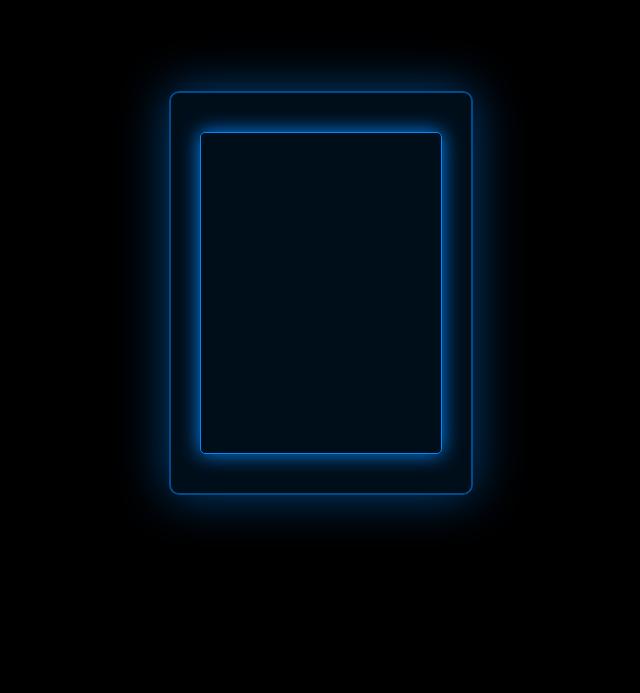
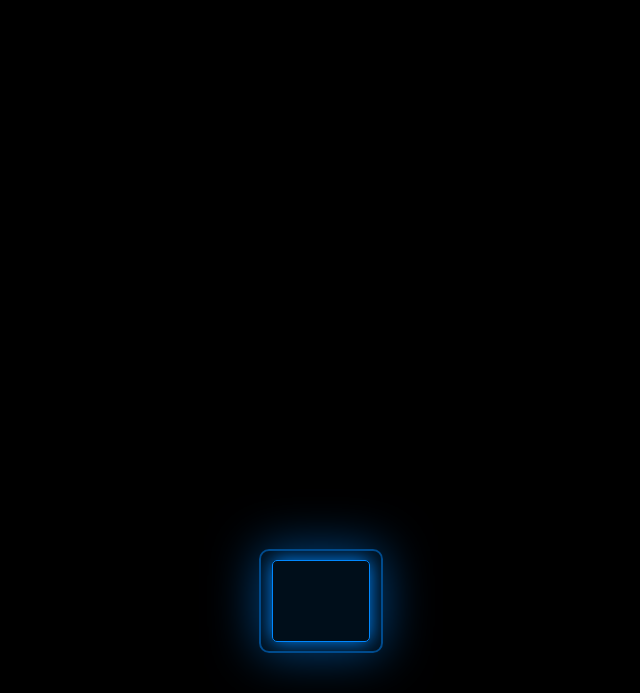
Before and after one commit to KLINS-254/Prophet7, a plain HTML site: page index.html in a window 1280 px wide. Shown: the part 107-800 px from the top of the page, without its empty margins (319-959 px from the left). Drawn offline with Linux system fonts and the light colour scheme.

Commit message:
Update index.html

```diff
--- a/index.html
+++ b/index.html
@@ -3,7 +3,7 @@
 <head>
     <meta charset="UTF-8">
     <meta name="viewport" content="width=device-width, initial-scale=1.0">
-    <title>Centered Scan Box</title>
+    <title>Non-Scrolling Scan Page</title>
     <style>
         body {
             background-color: #000;
@@ -13,12 +13,17 @@
             height: 100vh;
             margin: 0;
             font-family: 'Segoe UI', Tahoma, Geneva, Verdana, sans-serif;
-            overflow: hidden; /* Prevents scrolling */
+            overflow: hidden; /* This prevents all scrolling */
         }
 
         .scan-container {
-            width: 300px;
-            height: 400px;
+            position: fixed; /* Keeps the box in a fixed position on the screen */
+            bottom: 40px; /* Positions the box from the bottom of the page */
+            left: 50%; /* Centers the box horizontally */
+            transform: translateX(-50%); /* Adjusts the horizontal center */
+
+            width: 120px;
+            height: 100px;
 
             display: flex;
             justify-content: center;
```
